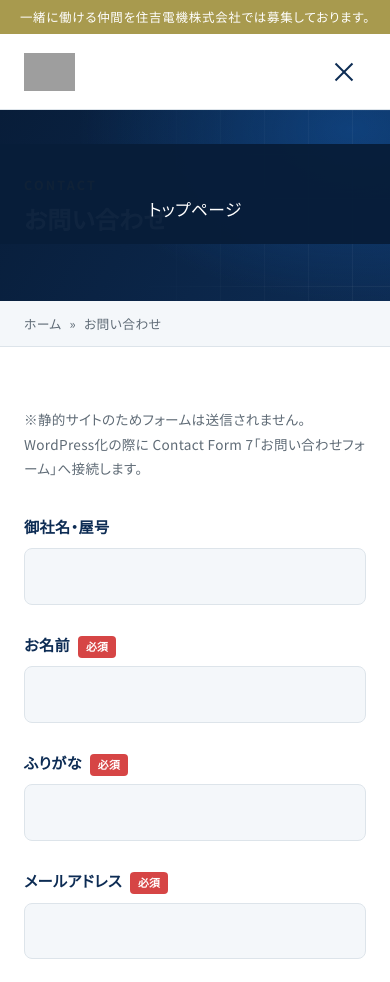
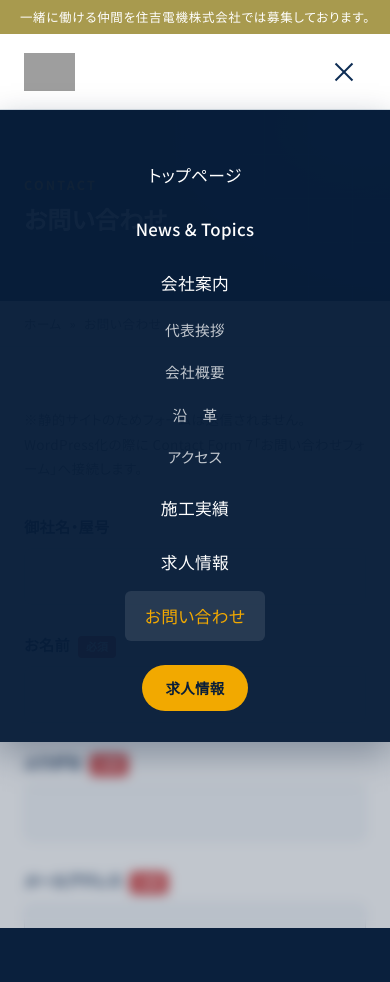
Before and after one commit to tagukichi/sumiyoshidenki, a PHP site: page /contact/index.html in a window 390 px wide, after a click that opens the changed part. Shown: the top 982 px of the page. After the commit the page ends 928 px from the top, so only its background shows below. Run offline with PHP 8.4, Linux system fonts and the light colour scheme; grey boxes are pictures that could not be loaded.

Commit message:
モバイルメニューの高さ修正（80vh化＋下部20vhブラー）
メニューが細い帯になっていた原因は、ヘッダーのbackdrop-filterが
fixed配置の子要素（メニューパネル）の基準ボックスをヘッダー自身に
変えてしまっていたため。モバイル時はヘッダーのblurを無効化し、
パネルをヘッダー下〜80vhに表示、残り20vhはブラーのオーバーレイに。
ブラー領域のタップでメニューが閉じるようにした。

https://claude.ai/code/session_01AaytDSwEndNohaNJABfuXT

```diff
--- a/assets/css/style.css
+++ b/assets/css/style.css
@@ -808,13 +808,15 @@ iframe { max-width: 100%; }
 }
 @media (max-width: 1040px) {
   .nav-toggle { display: block; }
-  /* メニューはヘッダーの下から表示（告知バー＋ヘッダーは見えたまま） */
+  /* backdrop-filterはfixed子要素(メニュー)の基準をヘッダーに変えてしまうため無効化 */
+  .site-header { backdrop-filter: none; }
+  /* メニューはヘッダー下〜80vhに表示（告知バー＋ヘッダーは見えたまま） */
   .global-nav {
     position: fixed;
     top: calc(var(--announce-height) + var(--header-height));
     left: 0;
     right: 0;
-    bottom: 0;
+    bottom: 20vh;
     background: rgba(8, 29, 57, 0.97);
     flex-direction: column;
     justify-content: flex-start;
@@ -823,7 +825,20 @@ iframe { max-width: 100%; }
     visibility: hidden;
     transition: opacity 0.3s, visibility 0.3s;
     overflow-y: auto;
-    padding-block: 40px 60px;
+    padding-block: 40px 48px;
+    box-shadow: 0 12px 32px rgba(8, 29, 57, 0.35);
+  }
+  /* 残り20vhはブラーの背景オーバーレイ（タップでメニューを閉じる） */
+  .global-nav::after {
+    content: "";
+    position: fixed;
+    top: 80vh;
+    left: 0;
+    right: 0;
+    bottom: 0;
+    background: rgba(8, 29, 57, 0.25);
+    -webkit-backdrop-filter: blur(6px);
+    backdrop-filter: blur(6px);
   }
   .global-nav.is-open { opacity: 1; visibility: visible; }
   .global-nav__list { flex-direction: column; text-align: center; gap: 4px; }
--- a/assets/js/main.js
+++ b/assets/js/main.js
@@ -19,8 +19,11 @@
       nav.classList.toggle("is-open", !expanded);
       document.body.style.overflow = expanded ? "" : "hidden";
     });
+    // リンク選択時、またはメニュー外（下部のブラー領域 = ::after）タップ時に閉じる
     nav.addEventListener("click", function (e) {
-      if (e.target.closest("a")) {
+      var onBackdrop =
+        e.target === nav && e.clientY >= nav.getBoundingClientRect().bottom;
+      if (e.target.closest("a") || onBackdrop) {
         toggle.setAttribute("aria-expanded", "false");
         nav.classList.remove("is-open");
         document.body.style.overflow = "";
```
